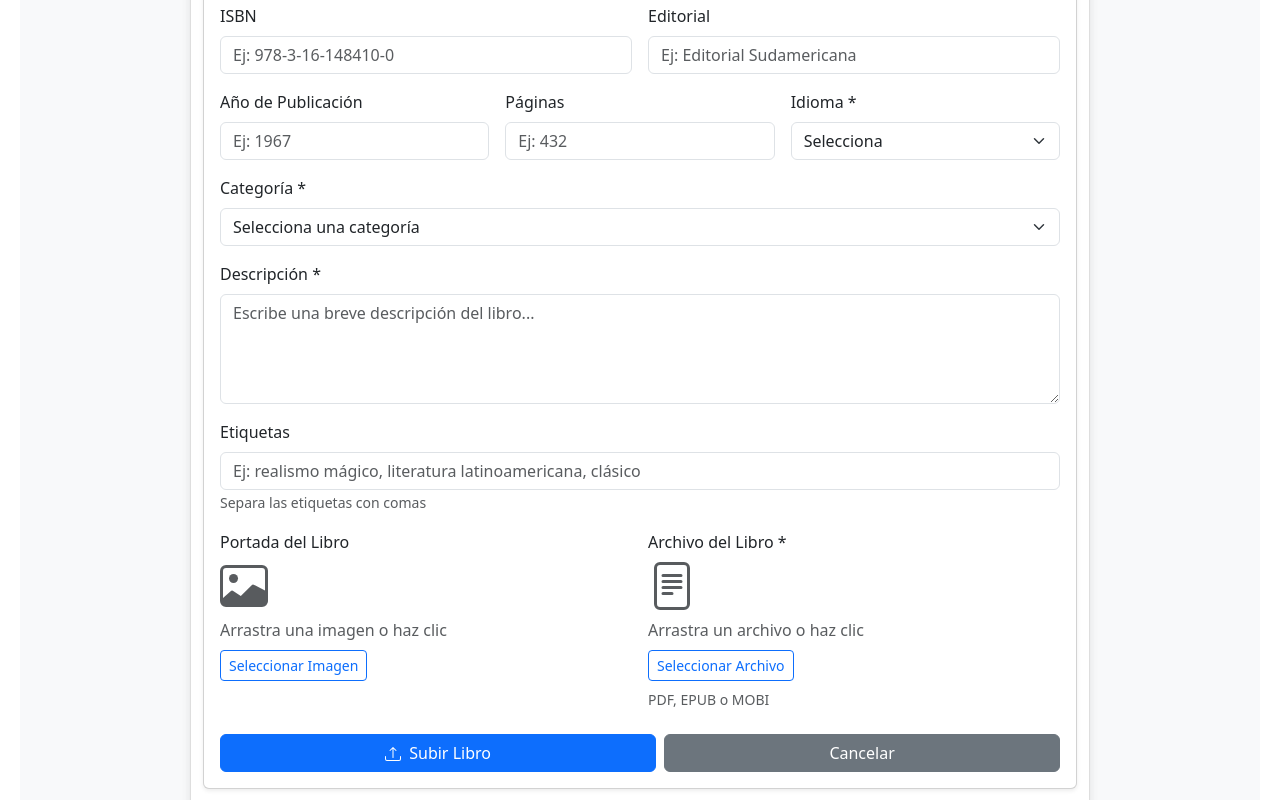
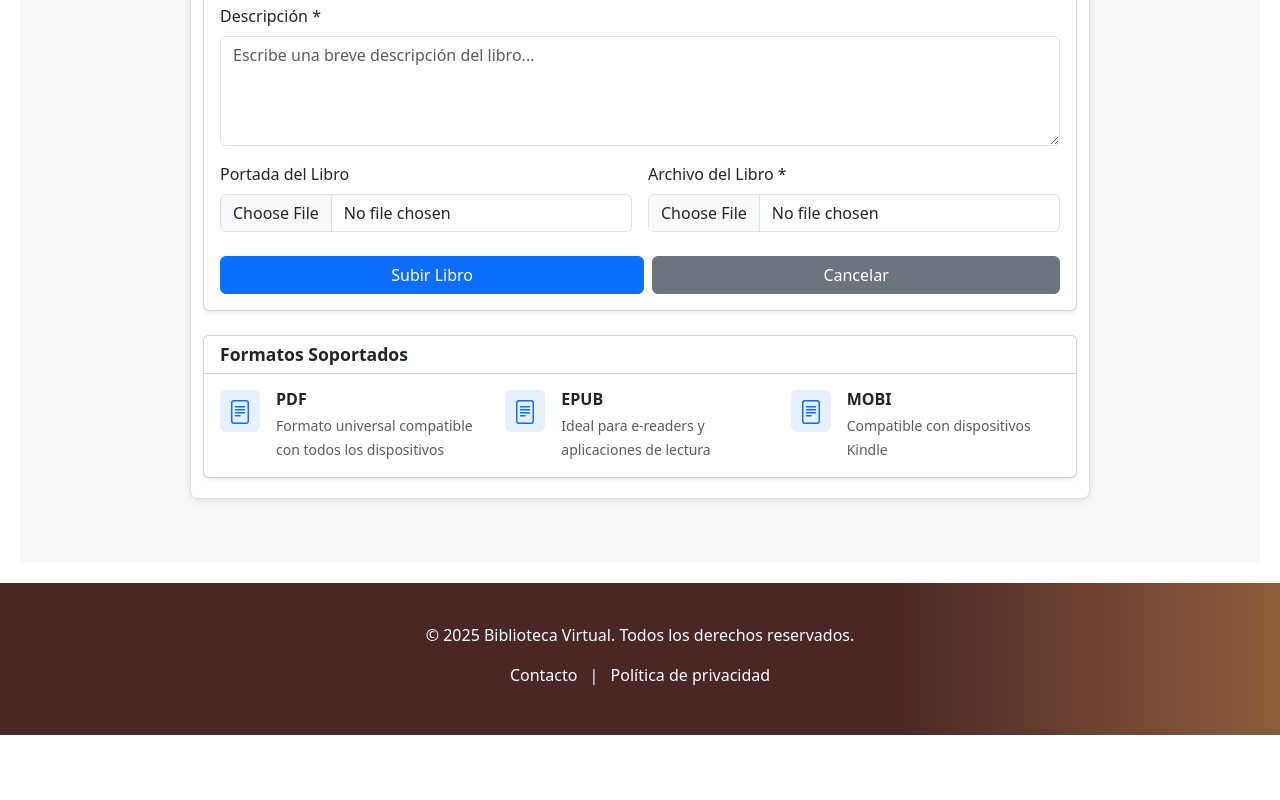
Before and after one commit to Salfonsogar/OpenBooks, a React (Vite) app: page /Upload in a window 1280 px wide. Shown: the part 500-1300 px from the top of the page. After the commit the page ends 1235 px from the top, so only its background shows below. Built offline with nearby package versions, Linux system fonts and the light colour scheme.

Commit message:
Integración de funcionalidad de subir libros en el componente UploadBooks.jsx

```diff
--- a/src/pages/UploadBooks.jsx
+++ b/src/pages/UploadBooks.jsx
@@ -1,4 +1,52 @@
+import React, { useState } from 'react';
+
 export default function UploadBooksPage() {
+  const [titulo, setTitulo] = useState('');
+  const [autor, setAutor] = useState('');
+  const [descripcion, setDescripcion] = useState('');
+  const [portada, setPortada] = useState(null);
+  const [archivo, setArchivo] = useState(null);
+
+  const handleSubmit = async (e) => {
+    e.preventDefault();
+
+    if (!portada || !archivo) {
+      alert('Por favor, seleccione la portada y el archivo del libro');
+      return;
+    }
+
+    const formData = new FormData();
+    formData.append('Titulo', titulo);
+    formData.append('Autor', autor);
+    formData.append('Descripcion', descripcion);
+    formData.append('Portada', portada);
+    formData.append('Archivo', archivo);
+
+    try {
+      const response = await fetch('/api/libros/upload', {
+        method: 'POST',
+        body: formData,
+      });
+
+      if (response.ok) {
+        alert('Libro subido correctamente');
+        // Opcional: limpiar formulario o redirigir al listado
+        setTitulo('');
+        setAutor('');
+        setDescripcion('');
+        setPortada(null);
+        setArchivo(null);
+        document.getElementById('portada').value = null;
+        document.getElementById('archivo').value = null;
+      } else {
+        const errorData = await response.json();
+        alert('Error al subir libro: ' + (errorData.error || 'Desconocido'));
+      }
+    } catch (error) {
+      alert('Error en la conexión con el servidor: ' + error.message);
+    }
+  };
+
   return (
     <div className="min-vh-100 bg-light py-4">
       <div className="container" style={{ maxWidth: '900px' }}>
@@ -35,7 +83,7 @@ export default function UploadBooksPage() {
             <h5 className="card-title mb-0">Información del Libro</h5>
           </div>
           <div className="card-body">
-            <form>
+            <form onSubmit={handleSubmit}>
               <div className="row g-3 mb-3">
                 <div className="col-md-6">
                   <label htmlFor="titulo" className="form-label">
@@ -47,6 +95,8 @@ export default function UploadBooksPage() {
                     id="titulo"
                     placeholder="Ej: Cien Años de Soledad"
                     required
+                    value={titulo}
+                    onChange={(e) => setTitulo(e.target.value)}
                   />
                 </div>
                 <div className="col-md-6">
@@ -59,91 +109,10 @@ export default function UploadBooksPage() {
                     id="autor"
                     placeholder="Ej: Gabriel García Márquez"
                     required
+                    value={autor}
+                    onChange={(e) => setAutor(e.target.value)}
                   />
                 </div>
-              </div>
-
-              <div className="row g-3 mb-3">
-                <div className="col-md-6">
-                  <label htmlFor="isbn" className="form-label">
-                    ISBN
-                  </label>
-                  <input
-                    type="text"
-                    className="form-control"
-                    id="isbn"
-                    placeholder="Ej: 978-3-16-148410-0"
-                  />
-                </div>
-                <div className="col-md-6">
-                  <label htmlFor="editorial" className="form-label">
-                    Editorial
-                  </label>
-                  <input
-                    type="text"
-                    className="form-control"
-                    id="editorial"
-                    placeholder="Ej: Editorial Sudamericana"
-                  />
-                </div>
-              </div>
-
-              <div className="row g-3 mb-3">
-                <div className="col-md-4">
-                  <label htmlFor="año" className="form-label">
-                    Año de Publicación
-                  </label>
-                  <input
-                    type="number"
-                    className="form-control"
-                    id="año"
-                    placeholder="Ej: 1967"
-                  />
-                </div>
-                <div className="col-md-4">
-                  <label htmlFor="paginas" className="form-label">
-                    Páginas
-                  </label>
-                  <input
-                    type="number"
-                    className="form-control"
-                    id="paginas"
-                    placeholder="Ej: 432"
-                  />
-                </div>
-                <div className="col-md-4">
-                  <label htmlFor="idioma" className="form-label">
-                    Idioma *
-                  </label>
-                  <select className="form-select" id="idioma" required>
-                    <option value="">Selecciona</option>
-                    <option value="es">Español</option>
-                    <option value="en">Inglés</option>
-                    <option value="fr">Francés</option>
-                    <option value="de">Alemán</option>
-                    <option value="pt">Portugués</option>
-                    <option value="it">Italiano</option>
-                  </select>
-                </div>
-              </div>
-
-              <div className="mb-3">
-                <label htmlFor="categoria" className="form-label">
-                  Categoría *
-                </label>
-                <select className="form-select" id="categoria" required>
-                  <option value="">Selecciona una categoría</option>
-                  <option value="ficcion">Ficción</option>
-                  <option value="no-ficcion">No Ficción</option>
-                  <option value="ciencia">Ciencia</option>
-                  <option value="historia">Historia</option>
-                  <option value="biografia">Biografía</option>
-                  <option value="poesia">Poesía</option>
-                  <option value="filosofia">Filosofía</option>
-                  <option value="tecnologia">Tecnología</option>
-                  <option value="arte">Arte</option>
-                  <option value="infantil">Infantil</option>
-                </select>
               </div>
 
               <div className="mb-3">
@@ -156,110 +125,53 @@ export default function UploadBooksPage() {
                   rows="4"
                   placeholder="Escribe una breve descripción del libro..."
                   required
+                  value={descripcion}
+                  onChange={(e) => setDescripcion(e.target.value)}
                 ></textarea>
-              </div>
-
-              <div className="mb-3">
-                <label htmlFor="etiquetas" className="form-label">
-                  Etiquetas
-                </label>
-                <input
-                  type="text"
-                  className="form-control"
-                  id="etiquetas"
-                  placeholder="Ej: realismo mágico, literatura latinoamericana, clásico"
-                />
-                <small className="form-text text-muted">
-                  Separa las etiquetas con comas
-                </small>
               </div>
 
               <div className="row g-3 mb-4">
                 <div className="col-md-6">
                   <label className="form-label">Portada del Libro</label>
-                  <div className="file-upload-zone">
-                    <svg
-                      xmlns="http://www.w3.org/2000/svg"
-                      width="48"
-                      height="48"
-                      fill="currentColor"
-                      className="text-muted mb-2"
-                      viewBox="0 0 16 16"
-                    >
-                      <path d="M6.002 5.5a1.5 1.5 0 1 1-3 0 1.5 1.5 0 0 1 3 0z" />
-                      <path d="M2.002 1a2 2 0 0 0-2 2v10a2 2 0 0 0 2 2h12a2 2 0 0 0 2-2V3a2 2 0 0 0-2-2h-12zm12 1a1 1 0 0 1 1 1v6.5l-3.777-1.947a.5.5 0 0 0-.577.093l-3.71 3.71-2.66-1.772a.5.5 0 0 0-.63.062L1.002 12V3a1 1 0 0 1 1-1h12z" />
-                    </svg>
-                    <p className="text-muted mb-2">
-                      Arrastra una imagen o haz clic
-                    </p>
                   <input
                     type="file"
-                      className="d-none"
+                    className="form-control"
                     id="portada"
                     accept="image/*"
+                    required
+                    onChange={(e) => setPortada(e.target.files[0])}
                   />
-                    <button
-                      type="button"
-                      className="btn btn-sm btn-outline-primary"
-                      onClick={() => document.getElementById('portada').click()}
-                    >
-                      Seleccionar Imagen
-                    </button>
-                  </div>
                 </div>
                 <div className="col-md-6">
                   <label className="form-label">Archivo del Libro *</label>
-                  <div className="file-upload-zone">
-                    <svg
-                      xmlns="http://www.w3.org/2000/svg"
-                      width="48"
-                      height="48"
-                      fill="currentColor"
-                      className="text-muted mb-2"
-                      viewBox="0 0 16 16"
-                    >
-                      <path d="M5 4a.5.5 0 0 0 0 1h6a.5.5 0 0 0 0-1H5zm-.5 2.5A.5.5 0 0 1 5 6h6a.5.5 0 0 1 0 1H5a.5.5 0 0 1-.5-.5zM5 8a.5.5 0 0 0 0 1h6a.5.5 0 0 0 0-1H5zm0 2a.5.5 0 0 0 0 1h3a.5.5 0 0 0 0-1H5z" />
-                      <path d="M2 2a2 2 0 0 1 2-2h8a2 2 0 0 1 2 2v12a2 2 0 0 1-2 2H4a2 2 0 0 1-2-2V2zm10-1H4a1 1 0 0 0-1 1v12a1 1 0 0 0 1 1h8a1 1 0 0 0 1-1V2a1 1 0 0 0-1-1z" />
-                    </svg>
-                    <p className="text-muted mb-2">
-                      Arrastra un archivo o haz clic
-                    </p>
                   <input
                     type="file"
-                      className="d-none"
+                    className="form-control"
                     id="archivo"
                     accept=".pdf,.epub,.mobi"
+                    required
+                    onChange={(e) => setArchivo(e.target.files[0])}
                   />
-                    <button
-                      type="button"
-                      className="btn btn-sm btn-outline-primary"
-                      onClick={() => document.getElementById('archivo').click()}
-                    >
-                      Seleccionar Archivo
-                    </button>
-                    <small className="d-block text-muted mt-2">
-                      PDF, EPUB o MOBI
-                    </small>
-                  </div>
                 </div>
               </div>
 
               <div className="d-flex gap-2">
                 <button type="submit" className="btn btn-primary flex-fill">
-                  <svg
-                    xmlns="http://www.w3.org/2000/svg"
-                    width="16"
-                    height="16"
-                    fill="currentColor"
-                    className="me-2"
-                    viewBox="0 0 16 16"
-                  >
-                    <path d="M.5 9.9a.5.5 0 0 1 .5.5v2.5a1 1 0 0 0 1 1h12a1 1 0 0 0 1-1v-2.5a.5.5 0 0 1 1 0v2.5a2 2 0 0 1-2 2H2a2 2 0 0 1-2-2v-2.5a.5.5 0 0 1 .5-.5z" />
-                    <path d="M7.646 1.146a.5.5 0 0 1 .708 0l3 3a.5.5 0 0 1-.708.708L8.5 2.707V11.5a.5.5 0 0 1-1 0V2.707L5.354 4.854a.5.5 0 1 1-.708-.708l3-3z" />
-                  </svg>
                   Subir Libro
                 </button>
-                <button type="button" className="btn btn-secondary flex-fill">
+                <button
+                  type="button"
+                  className="btn btn-secondary flex-fill"
+                  onClick={() => {
+                    setTitulo('');
+                    setAutor('');
+                    setDescripcion('');
+                    setPortada(null);
+                    setArchivo(null);
+                    document.getElementById('portada').value = null;
+                    document.getElementById('archivo').value = null;
+                  }}
+                >
                   Cancelar
                 </button>
               </div>
```
Lines whose indentation alone changed are shown as unchanged.
